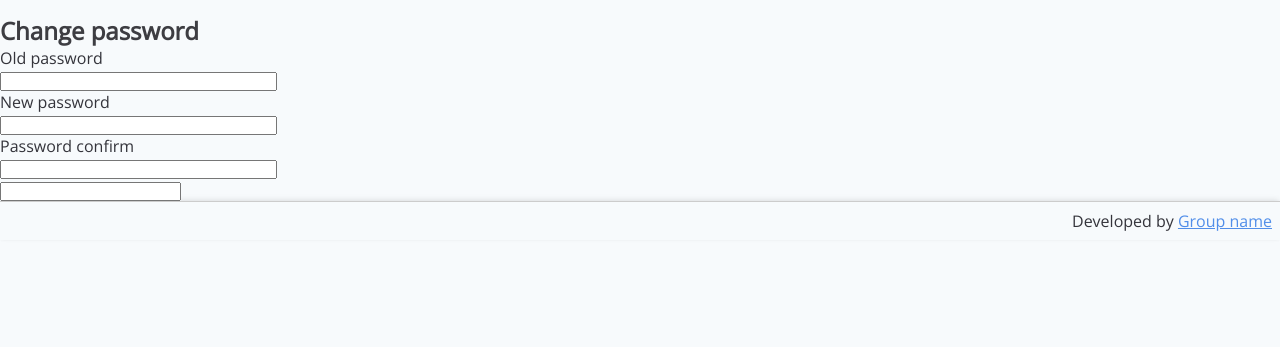
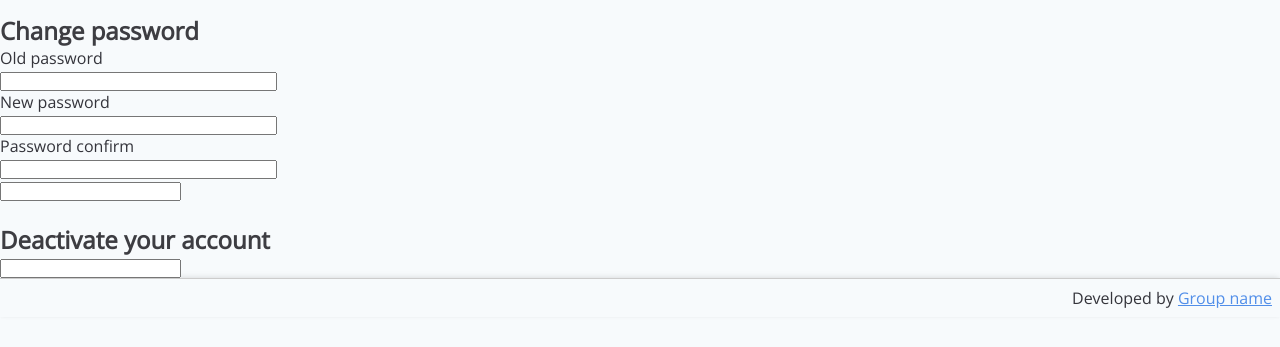
Before and after one commit to nestcx/freight-carbon-emission-calculator, a Flask app: template afcc_web_app/afcc/user/templates/usersettings.html in a window 1280 px wide. Shown: the part 151-498 px from the top of the page. Run offline with Flask 2, Linux system fonts and the light colour scheme; the template is opened without the code that fills it: most values are stand-ins (such as "Sample title", 1, 10 or a date in 2020); form fields are guessed from the names that the template uses; parts of the project's set-up code (start-up, migrations or seed data) failed here and were passed over.

Commit message:
Added extra form field for deactivating and reactivating accounts

```diff
--- a/afcc_web_app/afcc/user/forms.py
+++ b/afcc_web_app/afcc/user/forms.py
@@ -57,3 +57,9 @@
         EqualTo('new_password', message='Password confirmation must match password field')])
 
     change_password = SubmitField('Update password')
+
+class DeactivateAccountForm(FlaskForm):
+    deactivate_account = SubmitField('Deactivate account')
+
+class ReactivateAccountForm(FlaskForm):
+    activate_account = SubmitField('Reactivate account')
--- a/afcc_web_app/afcc/user/templates/usersettings.html
+++ b/afcc_web_app/afcc/user/templates/usersettings.html
@@ -42,5 +42,17 @@
   <p>{{ change_password_form.change_password() }}</p>
 </form>
 
+<br />
+<form action="" method="POST" novalidate>
+    {{ activation_status_form.hidden_tag() }}
+
+    {% if activation_status_form.deactivate_account is defined %}
+      <h2>Deactivate your account</h2>
+      <p>{{ activation_status_form.deactivate_account() }}</p>
+    {% else %}
+      <h2>Reactivate your account</h2>
+      <p>{{ activation_status_form.activate_account() }}</p>
+    {% endif %}
+  </form>
 
 {% endblock %}
```
Also changed, not shown: afcc_web_app/afcc/user/views.py (+26 -5 lines).
